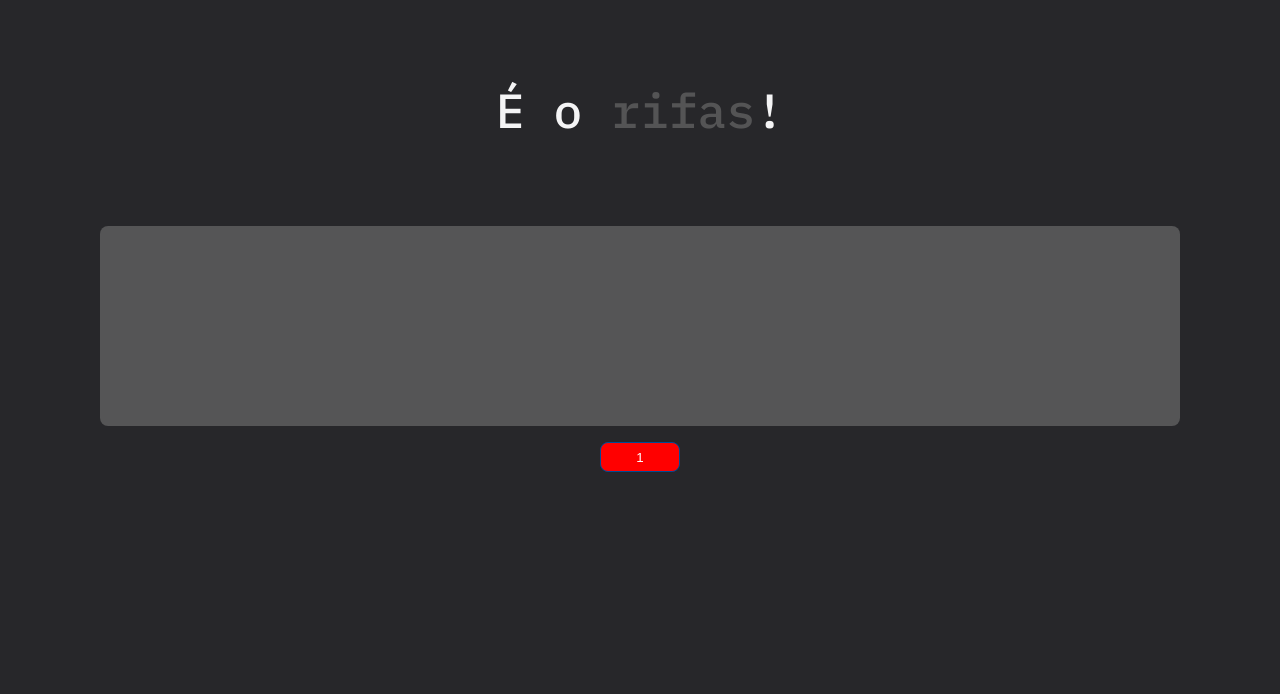
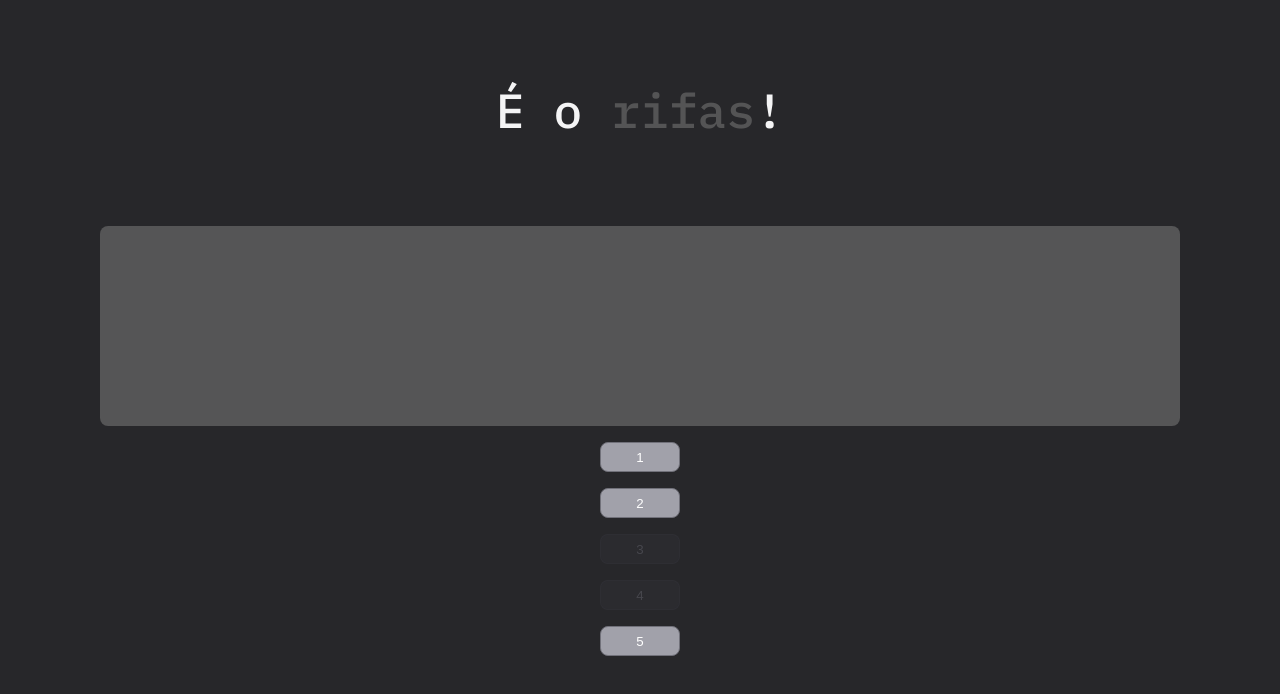
Before and after one commit to MateusSantosMeuBem/o_rifas_back_front, a React (Vite) app: page / in a window 1280 px wide. Shown: the top 694 px of the page. Built offline with nearby package versions, Linux system fonts and the light colour scheme.

Commit message:
Update button number style

```diff
--- a/src/App.tsx
+++ b/src/App.tsx
@@ -14,6 +14,20 @@ const App = () => {
         label='1'
         avaiable
       />
+      <NumberButton
+        label='2'
+        avaiable
+      />
+      <NumberButton
+        label='3'
+      />
+      <NumberButton
+        label='4'
+      />
+      <NumberButton
+        label='5'
+        avaiable
+      />
       {/* Números */}
       {/* Dados de comprar */}
       {/* Footer */}
--- a/src/Components/Numbers/NumberButton/style.css
+++ b/src/Components/Numbers/NumberButton/style.css
@@ -4,18 +4,25 @@ input {
     border-radius: 8px;
 
     border: 1px solid rgb(0, 75, 150);
+    color: #fff;
 
-    color: #fff;
+    cursor: pointer;
 }
 
 input:disabled {
-    background-color: yellow;
+    border: 1px solid rgba(63, 63, 70, 0.20);
+    background: rgba(63, 63, 70, 0.20);
+    color: #71717A66;
+
+    cursor: auto;
 }
 
 .unchecked {
-    background-color: red;
+    border: 1px solid #71717A;
+    background: #A1A1AA;
 }
 
 .checked {
-    background-color: blue;
+    border: 1px solid #4F46E5;
+    background: #818CF8;
 }
```
